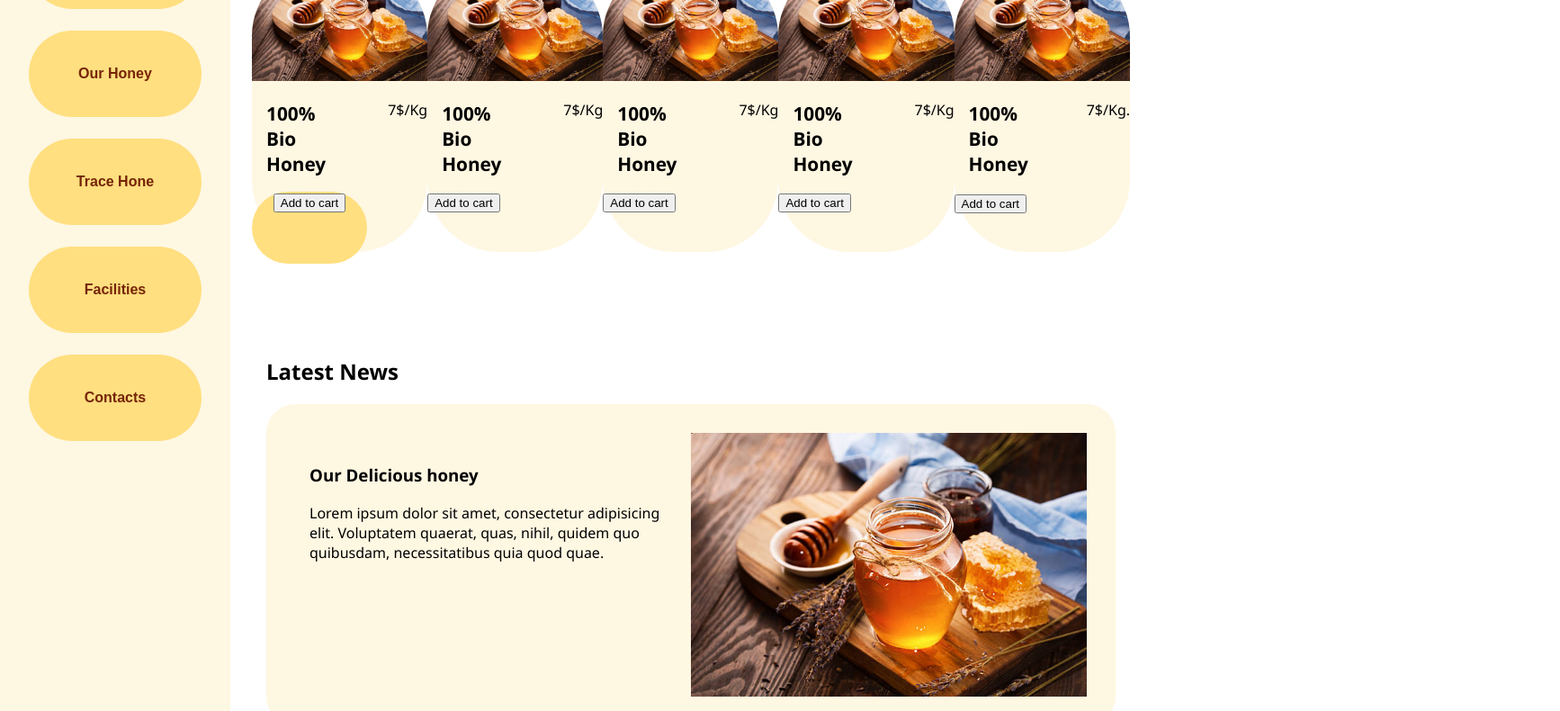
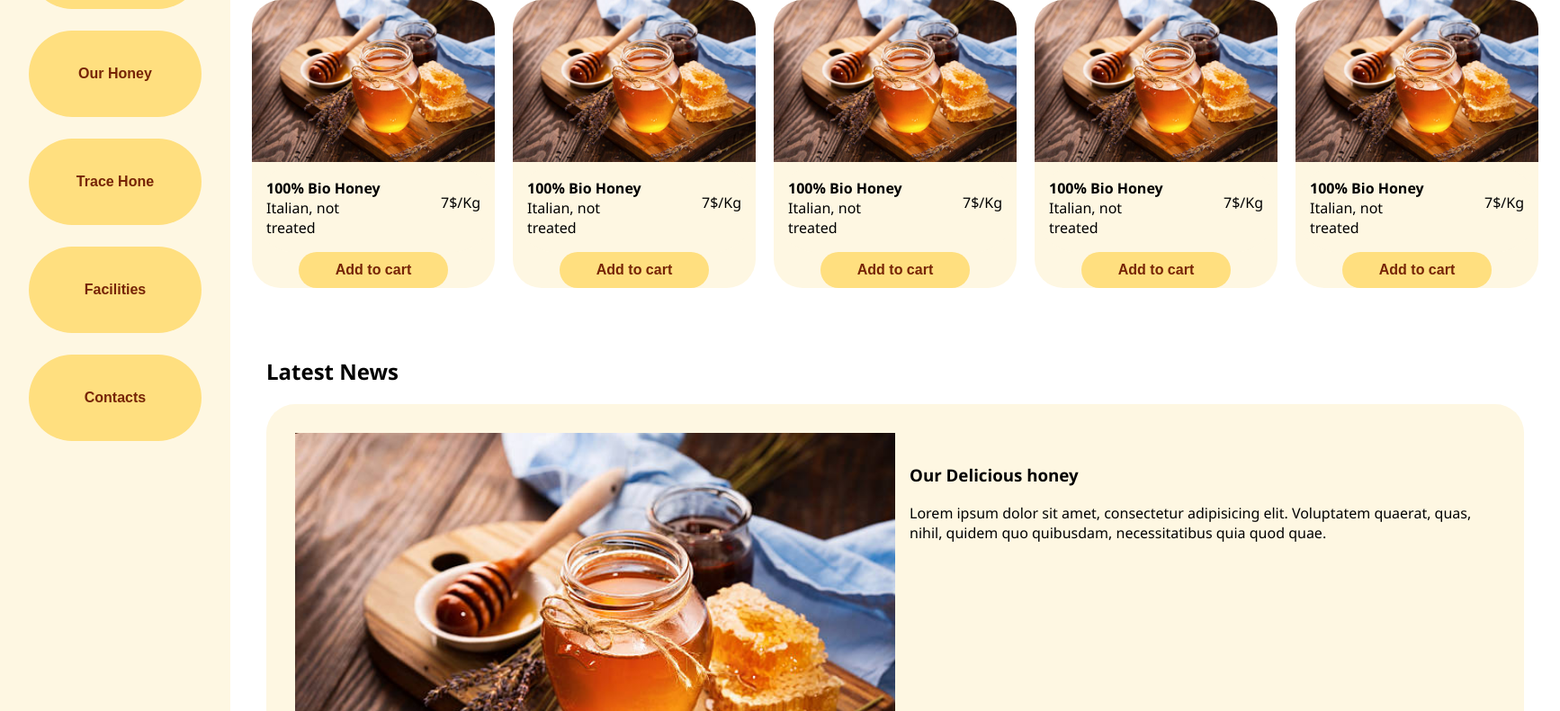
Before and after one commit to ageria20/epicode_U2_D3, a plain HTML site: page index.html in a window 1280 px wide. Shown: the part 126-916 px from the top of the page at 90% size, 1734 px wide, since content can reach past the window. Drawn offline with Linux system fonts and the light colour scheme.

Commit message:
sistemazione pagina xxl

```diff
--- a/assets/style.css
+++ b/assets/style.css
@@ -30,8 +30,13 @@ ul {
 
 #navBar ul {
   list-style: none;
+  display: flex;
+  flex-direction: column;
 }
 
+.center-btn {
+  order: -1;
+}
 .nav-btn {
   border: none;
   background-color: #ffdf7f;
@@ -63,23 +68,29 @@ main {
 #cardsCont {
   display: flex;
   justify-content: space-evenly;
+  column-gap: 20px;
+  align-items: center;
   height: 50vh;
 }
 
 .cards {
-  max-width: 25%;
-
+  width: 270px;
   height: 80%;
   background-color: #fef7e2;
-  border-radius: 5rem;
+  border-radius: 2rem;
 }
 
-.card-btn {
+.cards button {
+  display: flex;
+  justify-content: center;
+  align-items: center;
+  margin-inline: auto;
+  margin-top: auto;
   border: none;
   background-color: #ffdf7f;
-  width: 10vw;
-  height: 10vh;
-  border-radius: 5rem;
+  width: 13vw;
+  min-height: 5vh;
+  border-radius: 2rem;
   font-size: 1rem;
   font-weight: 700;
   text-align: center;
@@ -88,18 +99,30 @@ main {
 
 .cards img {
   width: 100%;
-  border-top-left-radius: 5rem;
-  border-top-right-radius: 5rem;
+  border-top-left-radius: 2rem;
+  border-top-right-radius: 2rem;
+}
+
+.description p {
+  margin-top: 0;
 }
 
 .cards h2 {
-  font-size: 1.3rem;
+  margin-bottom: 0;
+  font-size: 1rem;
   font-weight: 700;
+}
+
+.description span {
+  display: block;
+  font-size: 0.8rem;
+  font-weight: 500;
 }
 
 .description {
   display: flex;
-  padding-left: 1rem;
+  align-items: center;
+  padding-inline: 1rem;
   column-gap: 65px;
   border-radius: 5rem;
   background-color: #fef7e2;
@@ -153,7 +176,11 @@ main {
   #navBar ul {
     list-style: none;
     display: flex;
-    order: 3;
+    flex-direction: row;
+  }
+
+  .center-btn {
+    order: 0;
   }
 
   .nav-btn {
@@ -194,7 +221,6 @@ main {
     max-width: 25%;
     display: flex;
     flex-wrap: wrap;
-    height: 80%;
     background-color: #fef7e2;
     border-radius: 5rem;
   }
@@ -233,6 +259,9 @@ main {
   }
 
   #news {
+    display: flex;
+    flex-direction: column;
+    width: 100%;
     padding: 1rem;
     width: 100%;
   }
@@ -242,7 +271,8 @@ main {
   }
 
   #description {
-    display: block;
+    display: flex;
+    flex-direction: column;
     text-align: center;
     padding: 2rem;
     border-radius: 2rem;
@@ -254,5 +284,6 @@ main {
     text-align: center;
     width: 100%;
     padding: 1rem;
+    order: -1;
   }
 }
--- a/index.html
+++ b/index.html
@@ -11,15 +11,14 @@
       <header>
         <nav id="navBar">
           <ul>
-            <li>
-              <button class="nav-btn">
+            <li></li>
+            <li><button class="nav-btn">Our Honey</button></li>
+            <li><button class="nav-btn">Trace Hone</button></li>
+            <button class="nav-btn center-btn">
               <img src="./assets/imgs/logo.png" alt="bee-logo" /><span
                 >SHOP</span
               >
             </button>
-            </li>
-            <li><button class="nav-btn">Our Honey</button></li>
-            <li><button class="nav-btn">Trace Hone</button></li>
             <li><button class="nav-btn">Facilities</button></li>
             <li><button class="nav-btn">Contacts</button></li>
           </ul>
@@ -31,43 +30,65 @@
           <article class="cards">
             <img src="./assets/imgs/honey.jpg" alt="honey" />
             <div class="description">
+              <div>
                 <h2>100% Bio Honey</h2>
+                <p>Italian, not treated</p>
+              </div>
+              <div>
                 <p>7$/Kg</p>
               </div>
-            <div class="card-btn">
-              <button>Add to cart</button>
-            </div>
-          </article>
-          <article class="cards">
-            <img src="./assets/imgs/honey.jpg" alt="honey" />
-            <div class="description">
-              <h2>100% Bio Honey</h2>
-              <p>7$/Kg</p>
-            </div>
-
-            <button>Add to cart</button>
-          </article>
-          <article class="cards">
-            <img src="./assets/imgs/honey.jpg" alt="honey" />
-            <div class="description">
-              <h2>100% Bio Honey</h2>
-              <p>7$/Kg</p>
             </div>
             <button>Add to cart</button>
           </article>
           <article class="cards">
             <img src="./assets/imgs/honey.jpg" alt="honey" />
             <div class="description">
+              <div>
                 <h2>100% Bio Honey</h2>
+                <p>Italian, not treated</p>
+              </div>
+              <div>
                 <p>7$/Kg</p>
+              </div>
             </div>
             <button>Add to cart</button>
           </article>
           <article class="cards">
             <img src="./assets/imgs/honey.jpg" alt="honey" />
             <div class="description">
+              <div>
                 <h2>100% Bio Honey</h2>
-              <p>7$/Kg.</p>
+                <p>Italian, not treated</p>
+              </div>
+              <div>
+                <p>7$/Kg</p>
+              </div>
+            </div>
+            <button>Add to cart</button>
+          </article>
+          <article class="cards">
+            <img src="./assets/imgs/honey.jpg" alt="honey" />
+            <div class="description">
+              <div>
+                <h2>100% Bio Honey</h2>
+                <p>Italian, not treated</p>
+              </div>
+              <div>
+                <p>7$/Kg</p>
+              </div>
+            </div>
+            <button>Add to cart</button>
+          </article>
+          <article class="cards">
+            <img src="./assets/imgs/honey.jpg" alt="honey" />
+            <div class="description">
+              <div>
+                <h2>100% Bio Honey</h2>
+                <p>Italian, not treated</p>
+              </div>
+              <div>
+                <p>7$/Kg</p>
+              </div>
             </div>
             <button>Add to cart</button>
           </article>
@@ -75,6 +96,7 @@
         <section id="news">
           <h2>Latest News</h2>
           <article id="description">
+            <img src="./assets/imgs/honey.jpg" alt="honey-picture" />
             <div>
               <h3>Our Delicious honey</h3>
               <p>
@@ -83,7 +105,6 @@
                 necessitatibus quia quod quae.
               </p>
             </div>
-            <img src="./assets/imgs/honey.jpg" alt="honey-picture" />
           </article>
         </section>
       </main>
```
Lines whose indentation alone changed are shown as unchanged.
